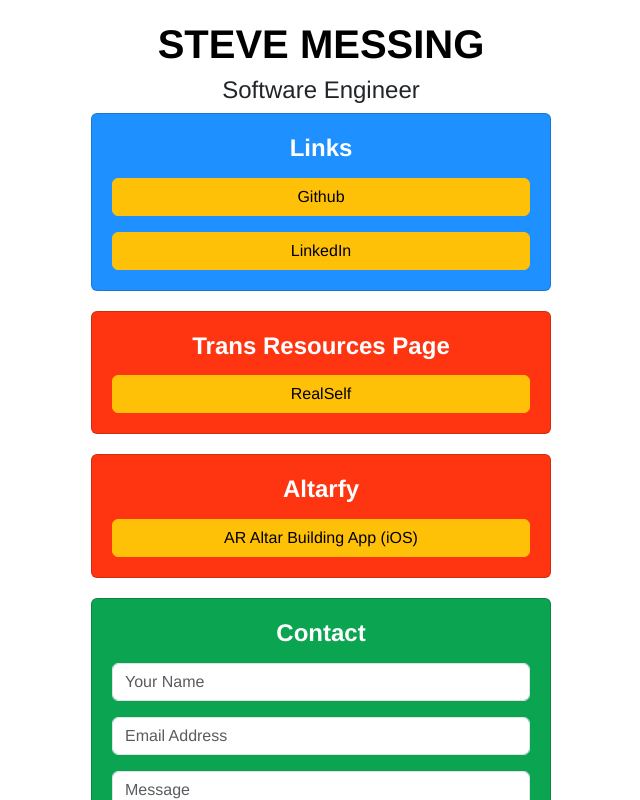
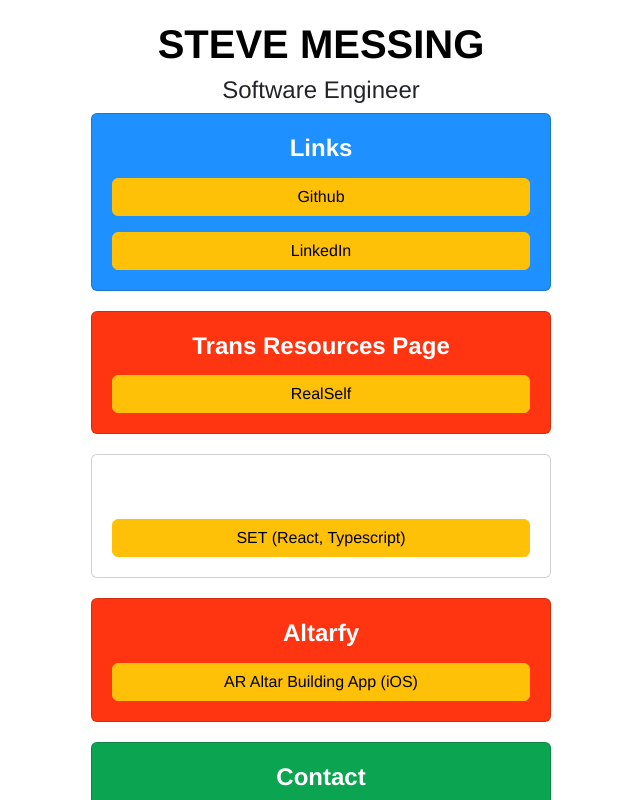
Before and after one commit to steve-messing/steve-messing.github.io, a React (Create React App) app: page / in a window 1280 px wide. Shown: the top 800 px of the page, without its empty margins (319-959 px from the left). Built offline with nearby package versions, Linux system fonts and the light colour scheme.

Commit message:
adding set

```diff
--- a/src/pages/Home.jsx
+++ b/src/pages/Home.jsx
@@ -52,6 +52,16 @@
           </Button>
         </Card>
 
+        <Card className="orange box">
+          <h3 style={h3Style}>Games</h3>
+          <Button
+            href="/typescript-react-set"
+            variant="warning"
+          >
+            SET (React, Typescript)
+          </Button>
+        </Card>
+
         <Card className="red box">
           <h3 style={h3Style}>Altarfy</h3>
           <Button
```
